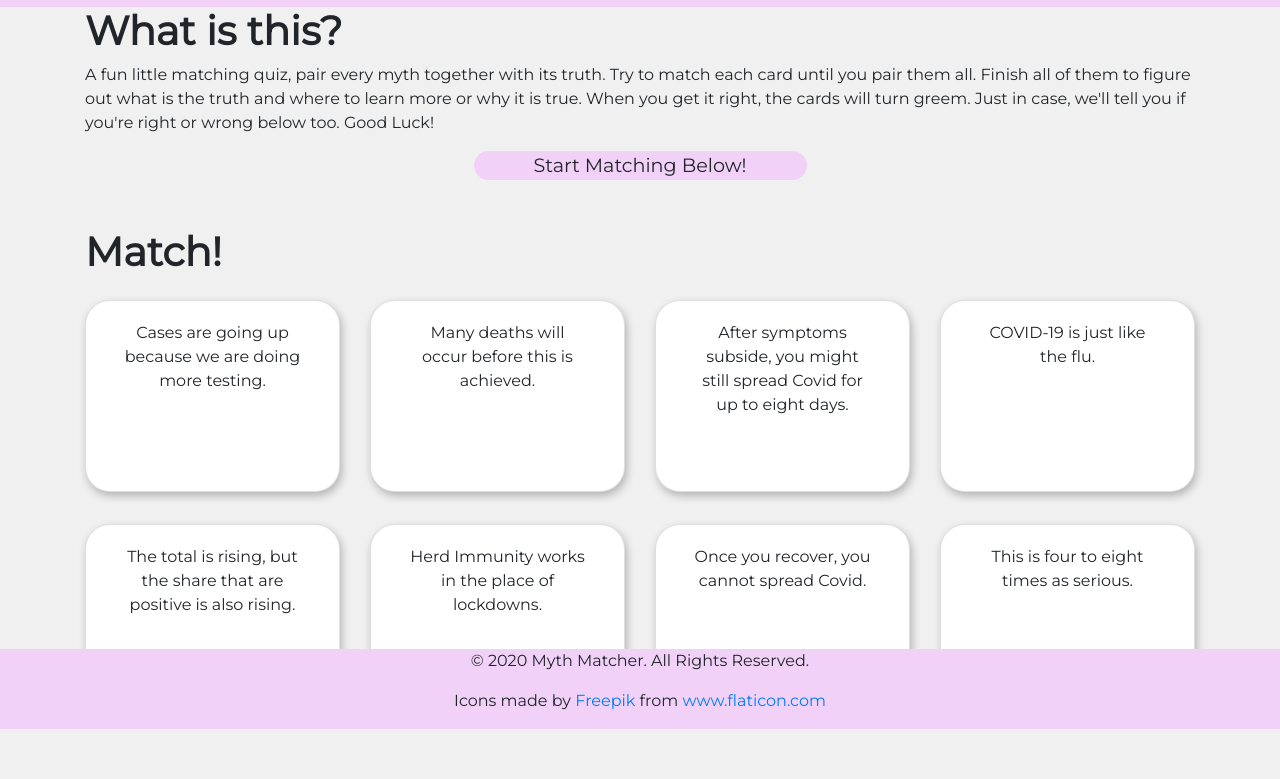
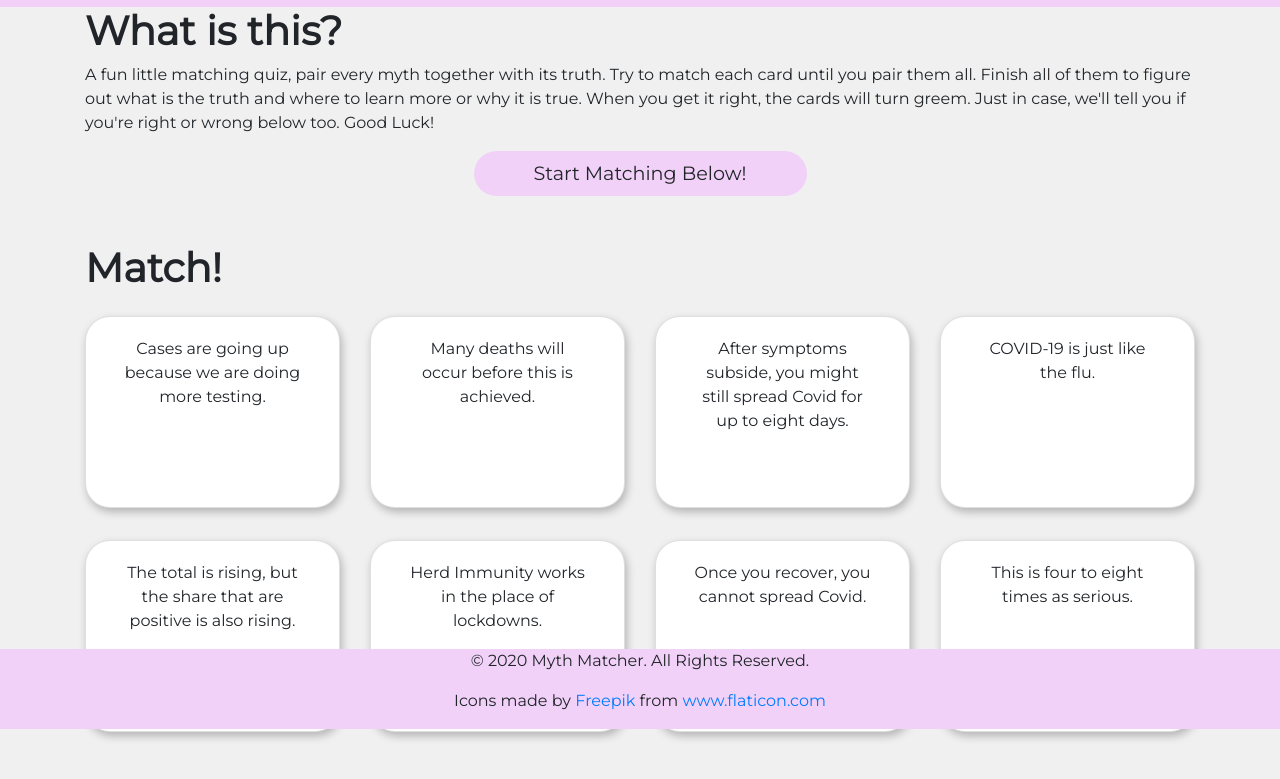
Before and after one commit to JasonC37/card-facts, a website: page quiz.html in a window 1280 px wide. Shown: the part 71-850 px from the top of the page. Drawn offline with nearby package versions, Linux system fonts and the light colour scheme.

Commit message:
changed margin resizing

```diff
--- a/css/style.css
+++ b/css/style.css
@@ -1,7 +1,7 @@
 body {
     font-family: 'Montserrat', sans-serif;
     background-color: rgb(240, 240, 240);
-    margin-bottom: 8%;
+    margin-bottom: 15%;
 }
 
 form {
@@ -109,6 +109,7 @@ header {
 
 #gameMessage {
     text-align: center;
+    padding: 8px;
 }
 
 .card, footer {
@@ -159,6 +160,10 @@ header {
     h1 {
         font-size: 2.5rem;
     }
+
+    body {
+        margin-bottom: 10%;
+    }
 }
 
 /* Large */
@@ -171,4 +176,8 @@ header {
     #featured .card, .searchCard {
         min-width: 550px;
     }
+
+    body {
+        margin-bottom: 8%;
+    }
 }
```
